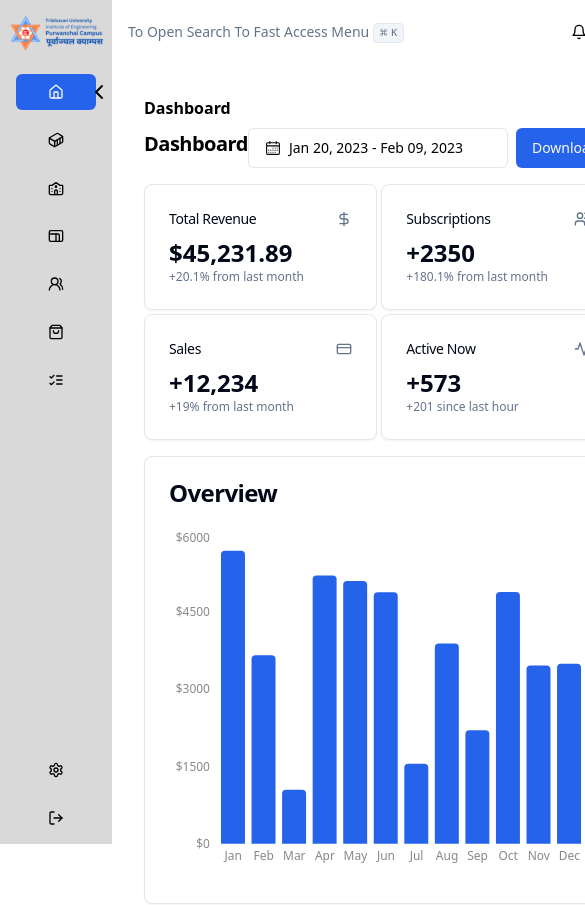
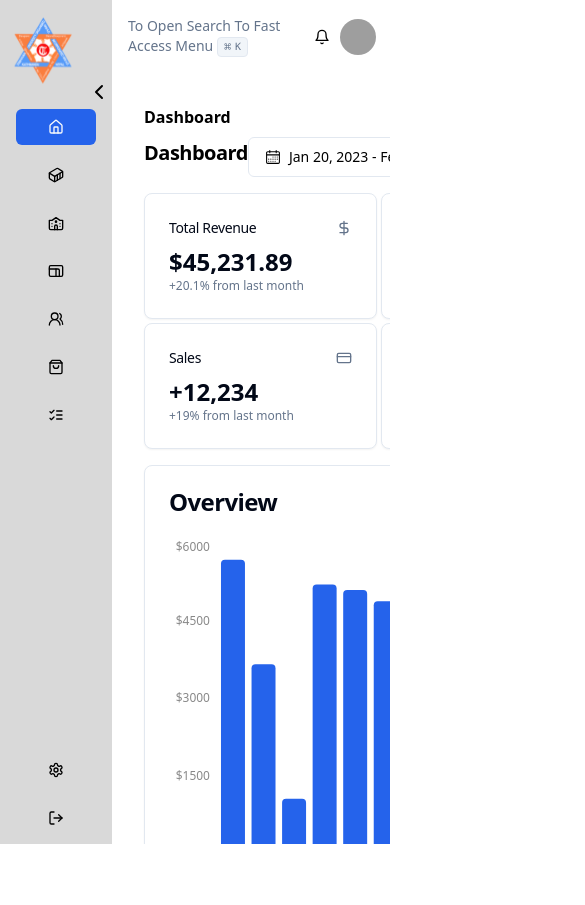
Before and after one commit to codeXpawan/College_Inventory_Management, a Next.js app in the folder my-app/: page /dashboard in a window 390 px wide. Shown: the top 905 px of the page, 585 px wide, since content can reach past the window. After the commit the page ends 844 px from the top, so only its background shows below. Built offline with nearby package versions, Linux system fonts and the light colour scheme; grey boxes are pictures that could not be loaded.

Commit message:
Updated the navside to be fixed and updated toggleswitch with mobile width

```diff
--- a/my-app/app/dashboard/page.tsx
+++ b/my-app/app/dashboard/page.tsx
@@ -1,3 +1,4 @@
+"use client"
 import React from 'react'
 import PageTitle from '@/components/ui/pageTitle'
 import { Metadata } from "next"
@@ -19,17 +20,17 @@ import { CalendarDateRangePicker } from "@/components/custom_ui/date-range-picke
 import { Overview } from "@/components/custom_ui/overview"
 import { RecentSales } from "@/components/custom_ui/recent-sales"
 
-export const metadata: Metadata = {
-  title: "Dashboard",
-  description: "Example dashboard app built using the components.",
-}
+// export const metadata: Metadata = {
+//   title: "Dashboard",
+//   description: "Example dashboard app built using the components.",
+// }
 
 const page = () => {
   return (
     <div>
       <PageTitle  title="Dashboard"/>
 
-      <div className="flex h-screen">
+      <div className="flex h-full">
         <div className="flex-1 space-y-4 md:p-8 md:pt-6 p-0 pt-0">
           <div className="flex items-center justify-between space-y-2">
             <h2 className="md:text-3xl text-xl font-bold tracking-tight">Dashboard</h2>
--- a/my-app/app/layout.tsx
+++ b/my-app/app/layout.tsx
@@ -1,4 +1,5 @@
-import type { Metadata } from "next";
+"use client"
+// import type { Metadata } from "next";
 import { Inter } from "next/font/google";
 import "./globals.css";
 import { cn } from "@/lib/utils";
@@ -6,24 +7,34 @@ import SideNavBar from "@/components/custom_ui/SideNavBar";
 import {Search}  from "@/components/custom_ui/Search";
 import { UserNav } from "@/components/custom_ui/DropDownUser";
 import Notification from "@/components/custom_ui/Notification";
+import { useEffect, useState } from "react";
 
 const inter = Inter({ subsets: ["latin"] });
 
-export const metadata: Metadata = {
-  description: "IOEPC Inventory Dashboard",
-};
+
+// export const metadata: Metadata = {
+//   description: "IOEPC Inventory Dashboard",
+// };
 
 export default function RootLayout({
   children,
 }: Readonly<{
   children: React.ReactNode;
 }>) {
+  const [MarginLeft, setMarginLeft] = useState<string>("");
+  const marginLeft = (margin:string) => {setMarginLeft(margin)};
+
+  useEffect(()=>{
+    console.log("marginLeft",MarginLeft);
+  },[MarginLeft])
+
   return (
 <html lang="en">
-  <body className={cn("min-h-screen w-full bg-white text-black")}>
-    <div className="flex flex-row">
-      <SideNavBar />
-      <div className="flex flex-col flex-grow">
+  <body className={cn("h-screen w-full bg-white text-black")}>
+    <div className="grid grid-cols-[auto_1fr] h-screen">
+      <div><SideNavBar handleMarginLeft = {marginLeft}/></div>
+
+      <div className={`flex ${MarginLeft} flex-col flex-grow h-screen overflow-y-auto` }>
         <div className="flex justify-between items-center p-4">
           <Search />
           <div className="flex gap-2">
--- a/my-app/app/page.tsx
+++ b/my-app/app/page.tsx
@@ -1,10 +1,10 @@
+"use client"
 import React from 'react'
 
 const page = () => {
   return (
-    <div>
-
-      home
+    <div className=' h-full flex justify-center items-center'>
+      <div className=' flex text-4xl font-serif'>Welcome to IOEPC Inventory</div>
     </div>
   )
 }
--- a/my-app/components/custom_ui/SideNavBar.tsx
+++ b/my-app/components/custom_ui/SideNavBar.tsx
@@ -27,7 +27,7 @@ import { on } from "events";
 
 type Props = {};
 
-export default function SideNavBar({}: Props) {
+export default function SideNavBar({handleMarginLeft}: {handleMarginLeft: (margin:string)=>void;}) {
   const [isCollapsed, setIsCollapsed] = useState(false);
   const [isClient, setIsClient] = useState(false);
   const [onlyWidth, setOnlyWidth] = useState(0);
@@ -41,8 +41,23 @@ export default function SideNavBar({}: Props) {
 
   const mobileWidth = onlyWidth < 768;
   const toggleCollapse = () => setIsCollapsed(!isCollapsed);
+  useEffect(()=>{
+    if(isCollapsed){
+      handleMarginLeft('ml-28');
+    }
+    else{
+      handleMarginLeft('ml-60');
+    }
+  },[handleMarginLeft, isCollapsed]);
+  useEffect(()=>{
+    if(mobileWidth){
+      setIsCollapsed(true);
+    }else{
+      setIsCollapsed(false);
+    }
+  },[mobileWidth])
   return (
-    <div className="relative max-w-xs h-screen  gap-4 px-2  bg-[#D9D9D9]">
+    <div className="fixed max-w-xs h-screen gap-4 px-2  bg-[#D9D9D9]">
       {isCollapsed ? (
         <Image
           src="/image.svg"
@@ -68,7 +83,7 @@ export default function SideNavBar({}: Props) {
         />
       </div>
       <Nav
-        isCollapsed={mobileWidth ? true : isCollapsed}
+        isCollapsed={isCollapsed}
         links={[
           {
             title: "Dashboard",
@@ -141,7 +156,7 @@ export default function SideNavBar({}: Props) {
       />
       <div className="absolute bottom-0 ">
         <Nav
-          isCollapsed={mobileWidth ? true : isCollapsed}
+          isCollapsed= {isCollapsed}
           links={[
             {
               title: "Settings",
```
Also changed, not shown: 1 other file (tests, documents, lock files or other folders).
